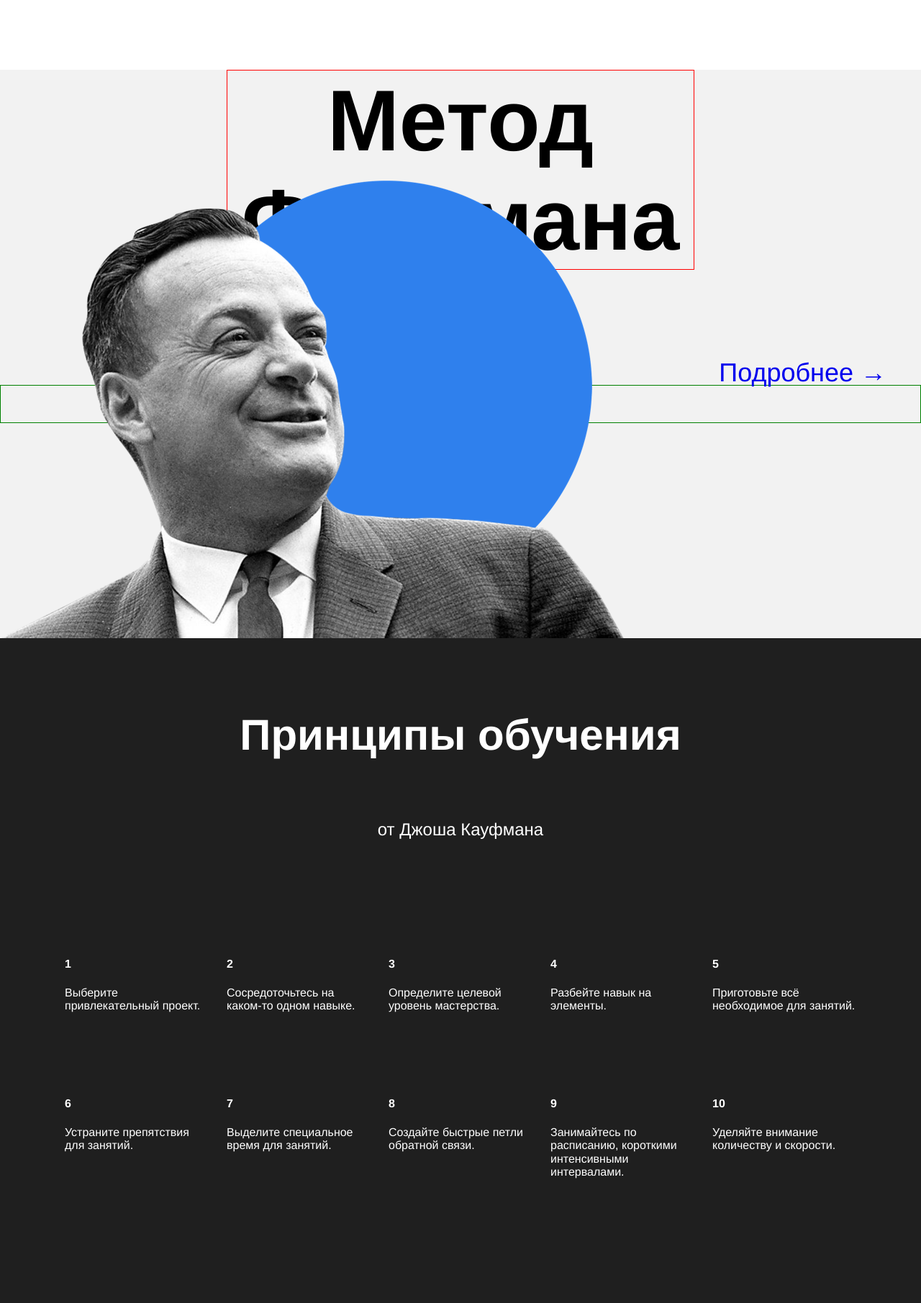
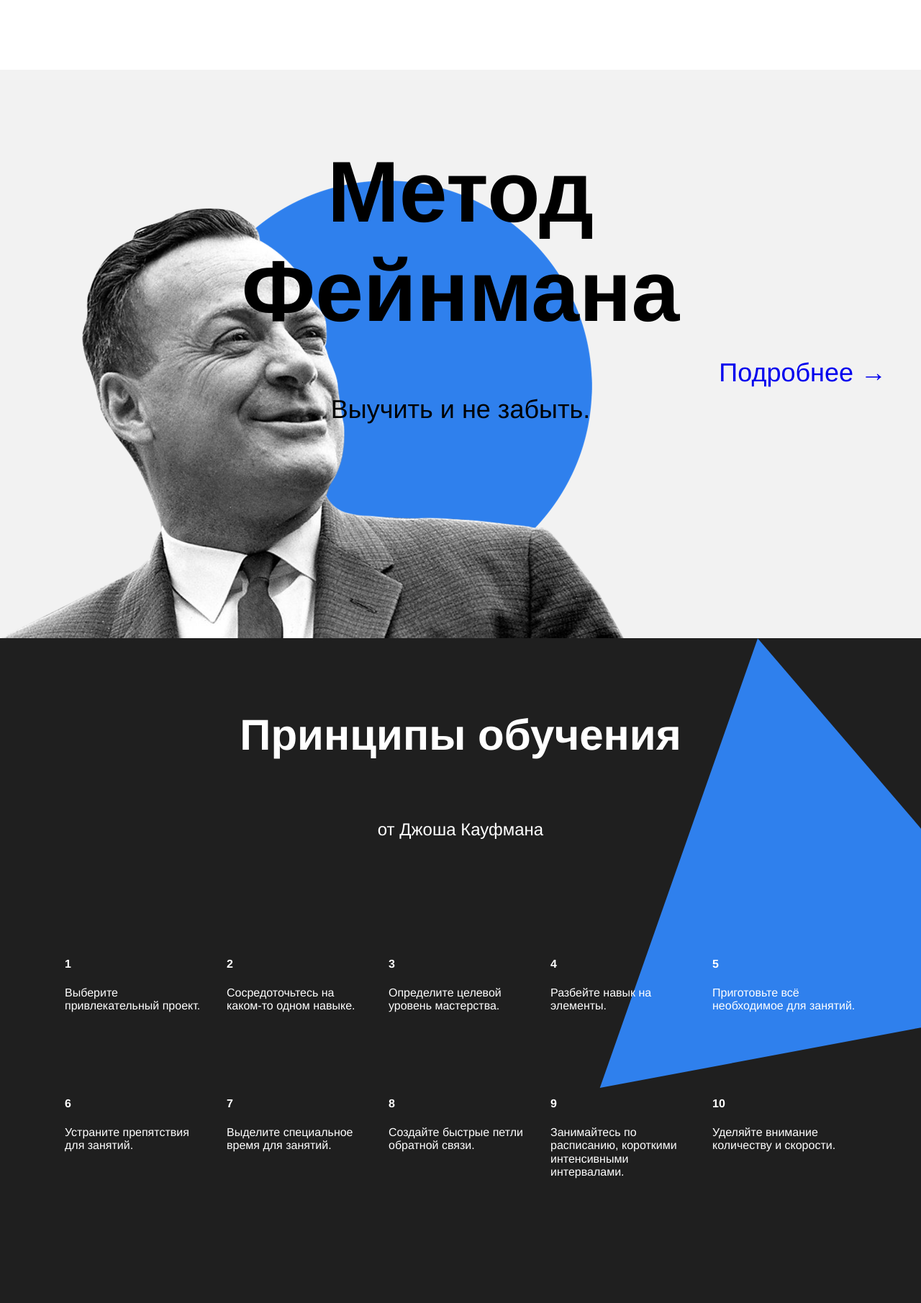
Before and after one commit to vadimshift/how-to-learn, a plain HTML site: page index.html in a window 1280 px wide. Shown: the part 2088-3899 px from the top of the page at 72% size. Drawn offline with Linux system fonts and the light colour scheme.

Commit message:
Все доделал, осталось 1 блок до ума довести

```diff
--- a/index.html
+++ b/index.html
@@ -133,7 +133,7 @@
             <p class="table__text">Уделяйте внимание количеству и скорости.</p>
           </div>
         </div>
-        <div class="kaufman__triangle"></div>
+        <img class="kaufman__triangle" src="images/kaufman-triangle.svg" alt="треугольник">
       </section>
     </main>
     <footer class="footer">
--- a/styles/style.css
+++ b/styles/style.css
@@ -141,35 +141,31 @@
 .feynman {
   height: 790px;
   background-color: #f2f2f2;
-  /*display: flex;*/
+  display: flex;
+  flex-direction: column;
   position: relative;
 }
 .feynman__title {
-  /*display: flex;*/
   width: 648px;
+  margin-top: 100px;
+  margin-left: auto;
+  margin-right: auto;
+  margin-bottom: 0;
+  text-align: center;
   font-size: 120px;
   font-weight: bold;
   line-height: 1.15;
-  text-align: center;
-  margin-top: 100px;
+  z-index: 1;
+}
+.feynman__subtitle {
+  margin-top: 70px;
   margin-left: auto;
   margin-right: auto;
-  /*left: auto;
-  right: auto;*/
-  border: 1px solid red;
-  /*position: absolute;*/
-}
-.feynman__subtitle {
   font-size: 36px;
   font-weight: normal;
   line-height: 51px;
   text-align: center;
-  margin-top: 70px;
-  margin-left: auto;
-  margin-right: auto;
-  border: 1px solid green;
-  /*position: absolute;*/
-  z-index: 2;
+  z-index: 1;
 }
 .feynman__link {
   font-size: 36px;
@@ -185,13 +181,14 @@
   height: 637px;
   background-size: contain;
   position: absolute;
-  left: 0px;
-  bottom: 0px;
+  left: 0;
+  bottom: 0;
 }
 .kaufman {
   background-color: #1f1f1f;
   position: relative;
   overflow: hidden;
+  z-index: 0;
 }
 .theme_dark {
   color: white;
@@ -202,15 +199,14 @@
   margin-right: 0;
   margin-top: 80px;
 }
-/*.kaufman__triangle {
+.kaufman__triangle {
   width: 877px;
   height: 877px;
   right: -210px;
-  border-left: 30px solid transparent;
-	border-right: 30px solid transparent;
-  border-bottom: 90px solid #2f80ed;
-}*/
-
+  top: 0;
+  position: absolute;
+  z-index: -1;
+}
 .text-color_dark-theme {
   color: white;
 }
```
